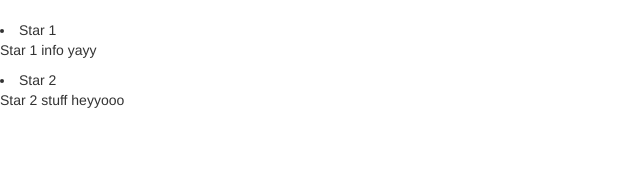
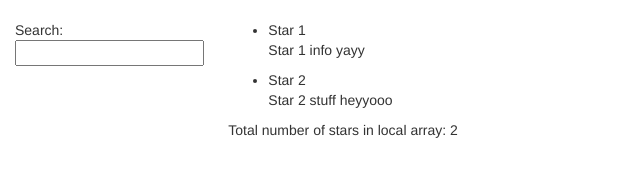
Before and after one commit to MikeDulik/LookAtTheStars, a website: page app/index.html in a window 1280 px wide. Shown: the whole page, without its empty margins (0-640 px from the left). Drawn offline with nearby package versions, Linux system fonts and the light colour scheme.

Commit message:
added search utilizing filter and query; functional

```diff
--- a/app/index.html
+++ b/app/index.html
@@ -3,7 +3,7 @@
 <head>
   <meta charset="UTF-8">
   <title>LookAtTheStars</title>
-  <link rel="stylesheet" href="lib/bootstrap/dist/css/bootstrap.css">
+  <link rel="stylesheet" href="../lib/bootstrap/dist/css/bootstrap.css">
   <link rel="stylesheet" href="css/app.css">
   <script src="../lib/jquery/dist/jquery.js"></script>
   <script src="../lib/angular/angular.js"></script>
@@ -14,10 +14,29 @@
 </head>
 <body ng-controller="StarListCtrl">
 
-  <li ng-repeat="star in stars">
-    <span>{{star.name}}</span>
-    <p>{{star.snippet}}</p>
-  </li>
+  <div class="container-fluid">
+    <div class = "row">
+      <div class = "col-md-2">
+        <!--Sidebar content-->
+
+        Search: <input ng-model="query">
+
+      </div>
+      <div class = "col-md-10">
+        <!--Body content-->
+
+        <ul class="stars">
+          <li ng-repeat="star in stars | filter:query">
+            <span>{{star.name}}</span>
+            <p>{{star.snippet}}</p>
+          </li>
+        </ul>
+
+        <p>Total number of stars in local array: {{stars.length}}</p>
+
+      </div>
+    </div>
+  </div>
 
 </body>
 </html>
```
